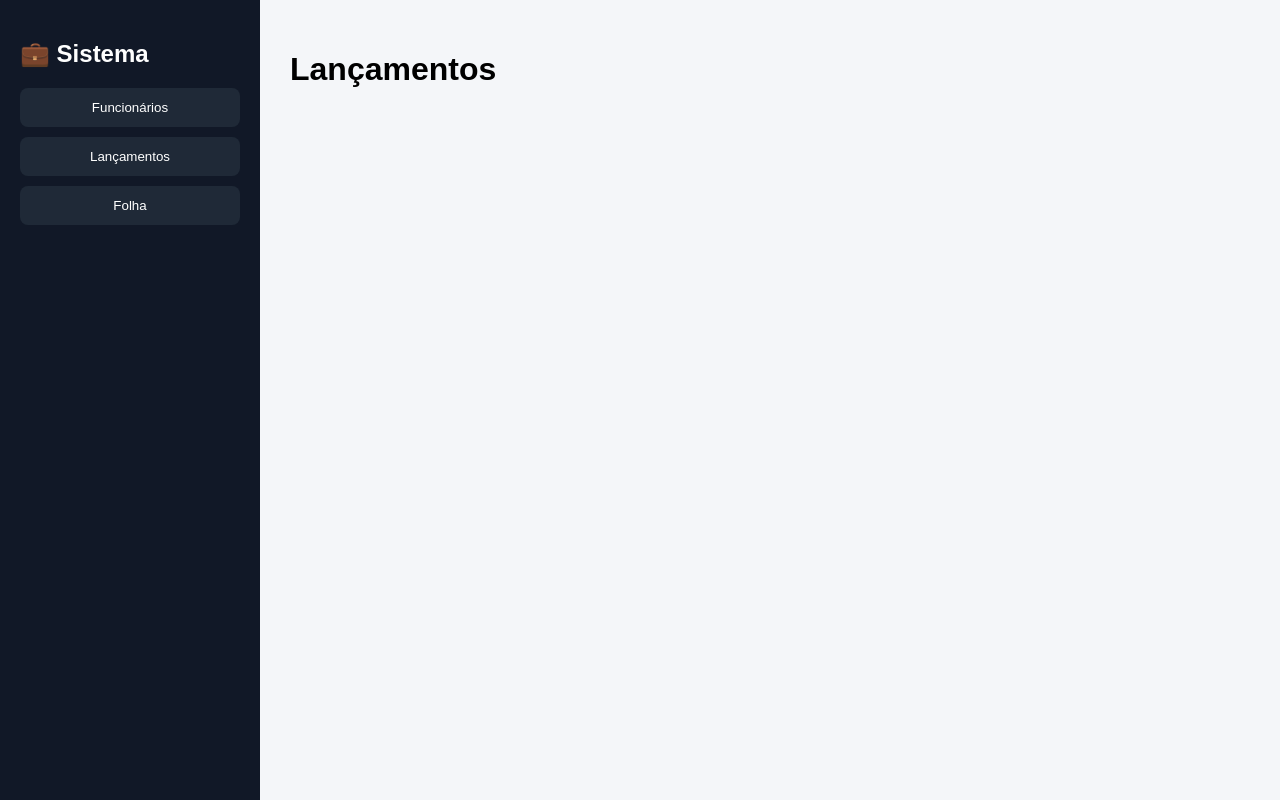
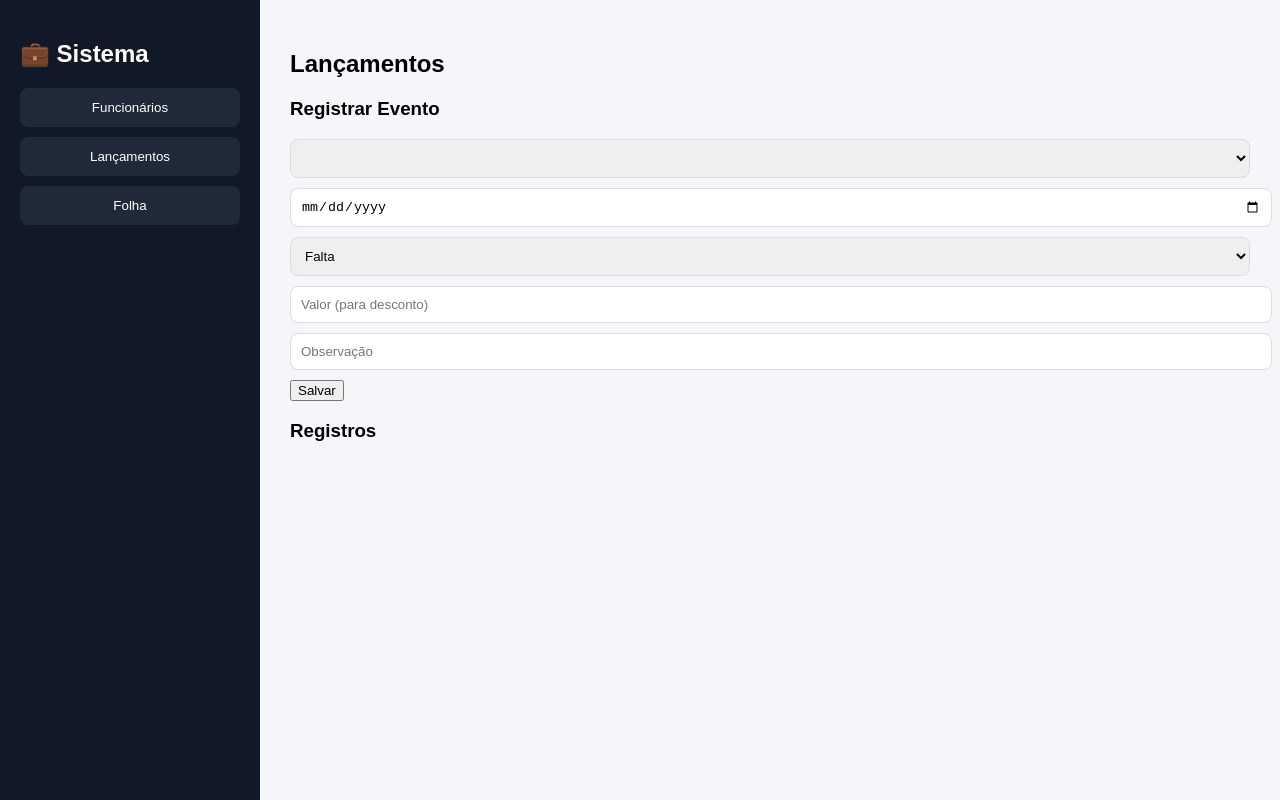
Before and after one commit to Michelli-Venerando/Gestao_FolhaPagamento, a website: page public/index.html in a window 1280 px wide. Both pictures are taken after a click on the button "Lançamentos". Drawn offline with Linux system fonts and the light colour scheme.

Commit message:
Tela de lançamentos

```diff
--- a/public/index.html
+++ b/public/index.html
@@ -69,8 +69,28 @@
 
     <!-- LANÇAMENTOS -->
     <div id="tela-lancamentos" style="display:none;">
-      <h1>Lançamentos</h1>
-    </div>
+  <h2>Lançamentos</h2>
+
+  <h3>Registrar Evento</h3>
+
+  <select id="funcionarioLancamento"></select>
+
+  <input type="date" id="dataLancamento">
+
+  <select id="tipoLancamento">
+    <option value="falta">Falta</option>
+    <option value="atraso">Atraso</option>
+    <option value="desconto">Desconto</option>
+  </select>
+
+  <input type="number" id="valorLancamento" placeholder="Valor (para desconto)">
+  <input type="text" id="obsLancamento" placeholder="Observação">
+
+  <button onclick="salvarLancamento()">Salvar</button>
+
+  <h3>Registros</h3>
+  <ul id="listaLancamentos"></ul>
+</div>
 
     <!-- FOLHA -->
     <div id="tela-folha" style="display:none;">
--- a/public/js/script.js
+++ b/public/js/script.js
@@ -1,29 +1,3 @@
-/*function irPara(pagina) {
-  const content = document.getElementById("content");
-
-  if (pagina === "funcionarios") {
-    content.innerHTML = `
-      <h1>Funcionários</h1>
-      <button onclick="carregarFuncionarios()">Carregar</button>
-      <ul id="lista"></ul>
-    `;
-  }
-
-  if (pagina === "lancamentos") {
-    content.innerHTML = `
-      <h1>Lançamentos</h1>
-      <p>Aqui vamos registrar eventos</p>
-    `;
-  }
-
-  if (pagina === "relatorios") {
-    content.innerHTML = `
-      <h1>Relatórios</h1>
-      <button onclick="gerarPDF()">Gerar PDF</button>
-    `;
-  }
-}*/
-
 /* ============================
    CARREGAR FUNCIONÁRIOS
 ============================ */
@@ -31,6 +5,14 @@
 async function carregarFuncionarios() {
   const res = await fetch("/funcionarios");
   const dados = await res.json();
+    const funcionarios = await res.json();
+
+  const select = document.getElementById("funcionarioLancamento");
+  select.innerHTML = "";
+
+  funcionarios.forEach(f => {
+    select.innerHTML += `<option value="${f.id}">${f.nome}</option>`;
+  });
 
   const tabela = document.getElementById("listaFuncionarios");
   tabela.innerHTML = "";
@@ -77,31 +59,6 @@ async function cadastrarFuncionario() {
   carregarFuncionarios();
 }
 
-/* ============================
-   CARREGAR FUNCIONÁRIOS
-============================ */
-/*async function carregarFuncionarios() {
-  const res = await fetch("/funcionarios");
-  const dados = await res.json();
-
-  //const tabela = document.getElementById("listaFuncionarios");
-  const tabela = document.getElementById("lista");
-  tabela.innerHTML = "";
-
-  /*dados.forEach(func => {
-    tabela.innerHTML += `
-      <tr>
-        <td>${func.nome}</td>
-        <td>${func.cargo}</td>
-        <td>${formatarMoeda(func.salario)}</td>
-        <td>
-          <button onclick="editarFuncionario('${func.id}', '${func.nome}', '${func.cargo}', '${func.salario}')">
-            Editar
-          </button>
-        </td>
-      </tr>
-    `;
-  });*/
   dados.forEach(func => {
   tabela.innerHTML += `
     <li>
@@ -143,27 +100,8 @@ function editarFuncionario(func) {
 
 
 /* ============================
-   SALVAR
+   SALVAR FUNCIOÁRIOS
 ============================ */
-/*async function salvarFuncionario() {
-  const id = document.getElementById("idFuncionario").value;
-  const nome = document.getElementById("nome").value;
-  const cargo = document.getElementById("cargo").value;
-  const salario = document.getElementById("salario").value;
-
-  const metodo = id ? "PUT" : "POST";
-  const url = id ? `/funcionarios/${id}` : "/funcionarios";
-
-  await fetch(url, {
-    method: metodo,
-    headers: { "Content-Type": "application/json" },
-    body: JSON.stringify({ nome, cargo, salario })
-  });
-
-  limparFormulario();
-  carregarFuncionarios();
-}*/
-
 async function salvarFuncionario() {
   const id = document.getElementById("idFuncionario").value;
 
@@ -194,21 +132,6 @@ async function salvarFuncionario() {
 /* ============================
    LIMPAR FORMULARIO
 ============================ */
-/*function limparFormulario() {
-  document.getElementById("idFuncionario").value = "";
-  document.getElementById("nome").value = "";
-  document.getElementById("cargo").value = "";
-  document.getElementById("salario").value = "";
-}
-function limparFormulario() {
-  document.getElementById("idFuncionario").value = "";
-  document.getElementById("nome").value = "";
-  document.getElementById("cargo").value = "";
-  document.getElementById("salario").value = "";
-  document.getElementById("bonificacao").value = "";
-  document.getElementById("vt_diario").value = "";
-}
-*/
 function limparFormulario() {
   document.getElementById("idFuncionario").value = "";
   document.getElementById("nome").value = "";
@@ -220,6 +143,55 @@ function limparFormulario() {
   document.getElementById("vt_diario").value = "";
 }
 
+
+/* ============================
+   SALVAR FUNCIOÁRIOS
+============================ */
+async function salvarLancamento() {
+  const funcionario_id = document.getElementById("funcionarioLancamento").value;
+  const data = document.getElementById("dataLancamento").value;
+  const tipo = document.getElementById("tipoLancamento").value;
+  const valor = document.getElementById("valorLancamento").value;
+
+  if (tipo === "falta" || tipo === "atraso") {
+    await fetch("/faltas", {
+      method: "POST",
+      headers: {
+        "Content-Type": "application/json"
+      },
+      body: JSON.stringify({
+        funcionario_id,
+        data,
+        tipo
+      })
+    });
+  }
+
+  if (tipo === "desconto") {
+    await fetch("/descontos", {
+      method: "POST",
+      headers: {
+        "Content-Type": "application/json"
+      },
+      body: JSON.stringify({
+        funcionario_id,
+        valor
+      })
+    });
+  }
+
+  alert("Lançamento salvo!");
+}
+
+/* ============================
+   ABRIR LANÇAMENTO
+============================ */
+function abrirLancamentos() {
+  document.getElementById("tela-funcionarios").style.display = "none";
+  document.getElementById("tela-lancamentos").style.display = "block";
+
+  carregarFuncionariosSelect();
+}
 /* ============================
    GERAR PDF
 ============================ */
```
Also changed, not shown: server.js (+0 -19 lines).
